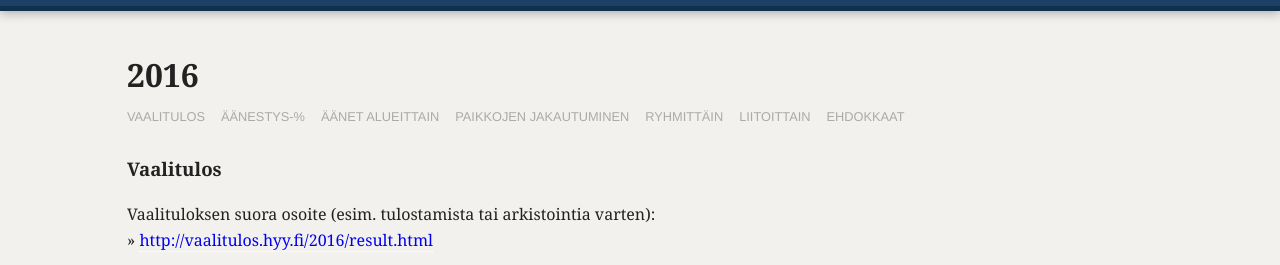
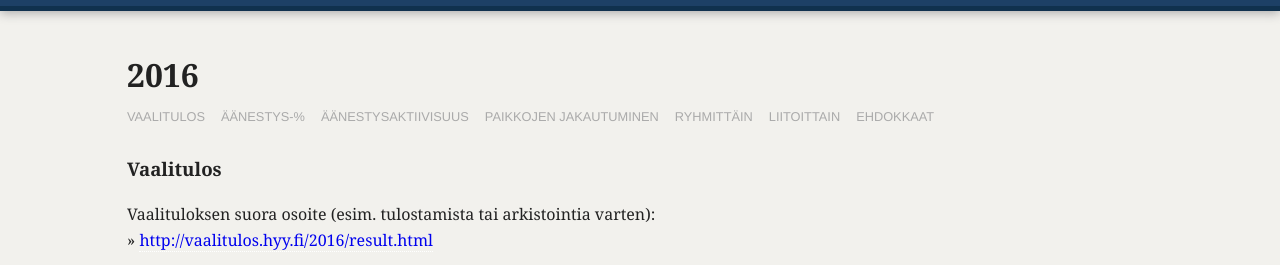
Before and after one commit to pre/hyy-vaalitulos, a Jekyll site: the page built from source/2016/index.html, in a window 1280 px wide, cut to the strip 134-399 px from the top of the page. Built offline with Jekyll 4.4.1, drawn with Linux system fonts in a browser that asks for light colours; nearby versions of some CDN libraries.

Commit message:
chore (stats) Display different stats header for 2016 results

```diff
--- a/source/_includes/result_header.html
+++ b/source/_includes/result_header.html
@@ -2,6 +2,19 @@
 
     <h1>{{ page.title }} {{ page.year }}</h1>
 
+    {% if page.year >= 2016 %}
+        <ul class="horizontal pagenavi">
+          <li><a href="/{{page.year}}">Vaalitulos</a></li>
+          <li><a href="voting_percentage.html">Äänestys-%</a></li>
+          <li><a href="voters_by_voting_area.html">Äänestysaktiivisuus</a></li>
+          <li><a href="treemap.html">Paikkojen jakautuminen</a></li>
+          <li><a href="coalitions.html">Ryhmittäin</a></li>
+          <li><a href="alliances.html">Liitoittain</a></li>
+          <li><a href="candidates.html">Ehdokkaat</a></li>
+        </ul>
+    {% endif %}
+
+    {% if page.year <= 2014 %}
         <ul class="horizontal pagenavi">
           <li><a href="/{{page.year}}">Vaalitulos</a></li>
           <li><a href="voting_percentage.html">Äänestys-%</a></li>
@@ -11,5 +24,6 @@
           <li><a href="alliances.html">Liitoittain</a></li>
           <li><a href="candidates.html">Ehdokkaat</a></li>
         </ul>
+    {% endif %}
 
 </header>
```
Lines whose indentation alone changed are shown as unchanged.
